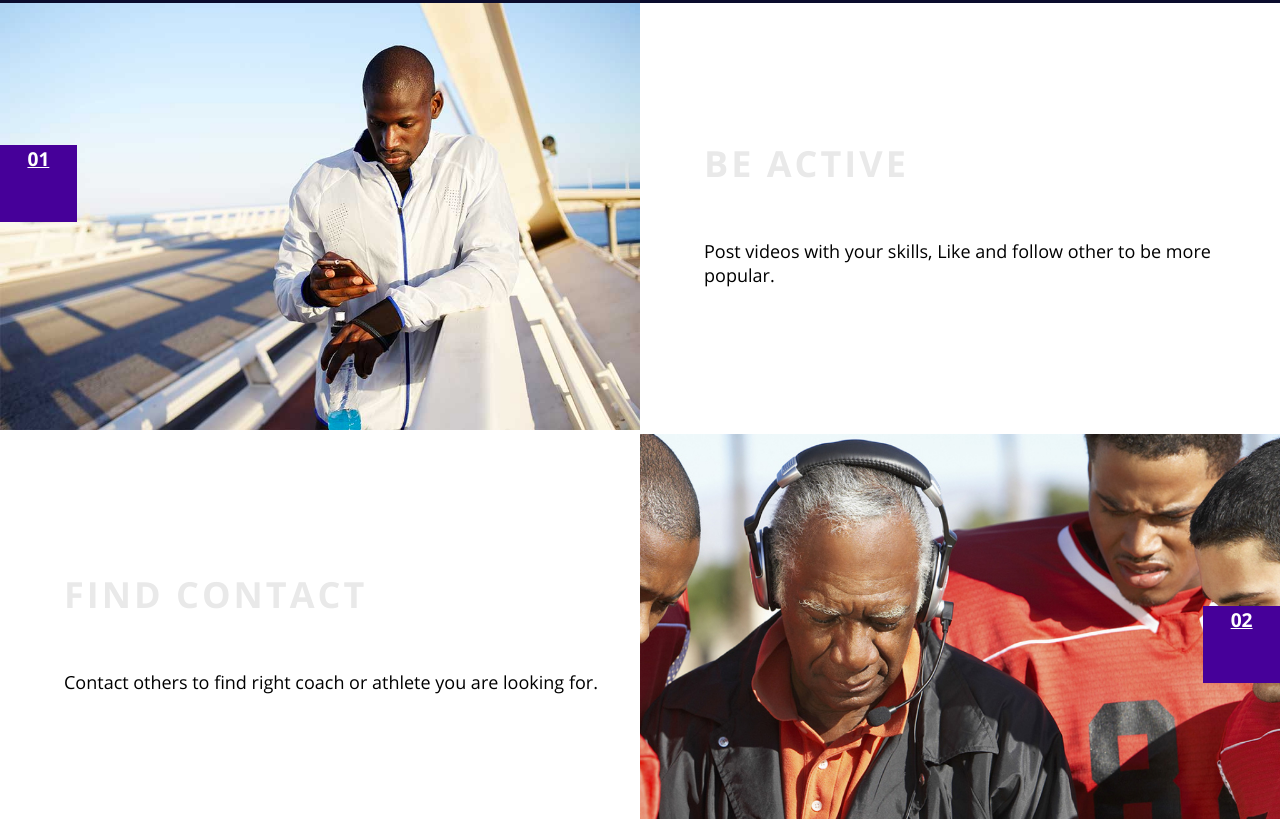
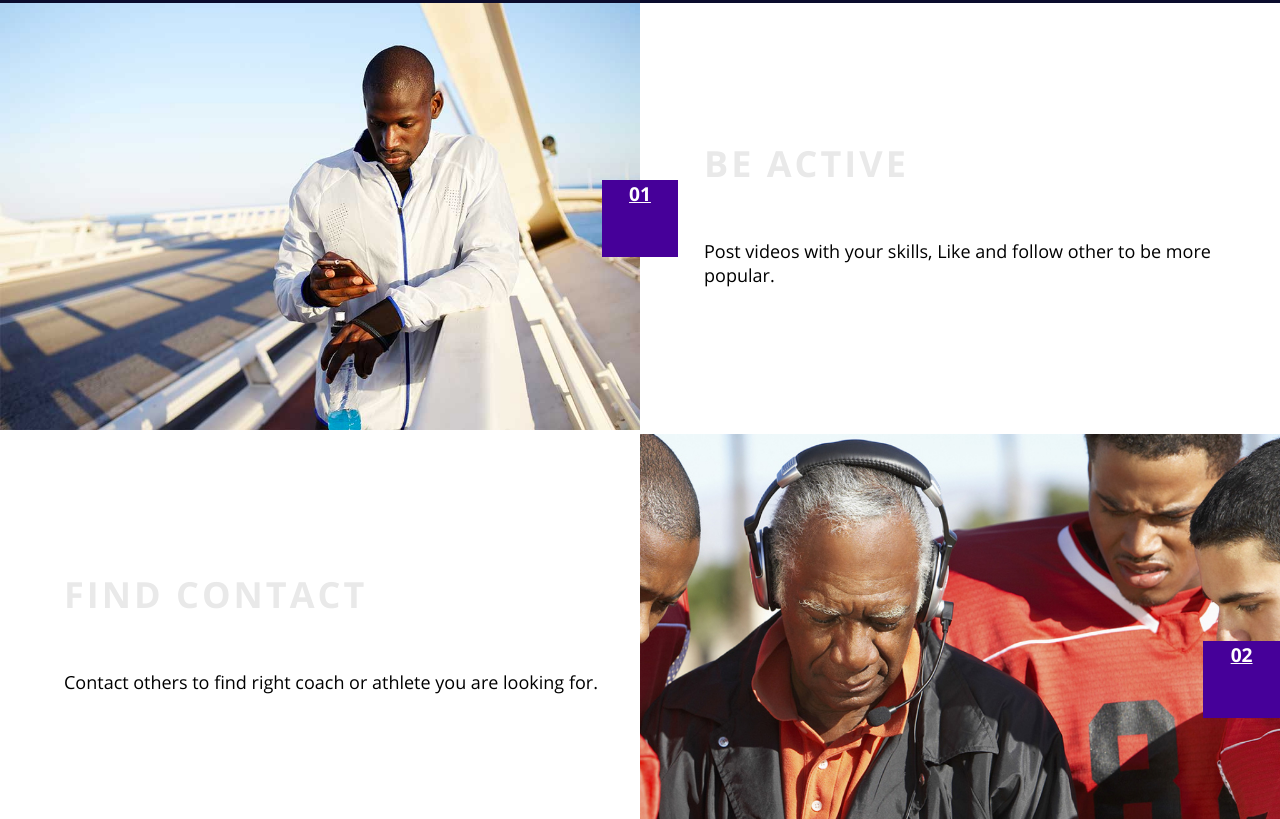
Before and after one commit to Katerenok/diplom, a plain HTML site: page index.html in a window 1280 px wide. Shown: the part 1941-2760 px from the top of the page. Drawn offline with Linux system fonts and the light colour scheme; files whose address does not match are found by name.

Commit message:
Update style.css

```diff
--- a/css/style.css
+++ b/css/style.css
@@ -517,7 +517,8 @@ p {
 
 	.number_block {
 		align-self: center;
-		margin-left: 0;
+		margin-left: calc(50% - 2em);
+		margin-top: auto;
 	}
 
 	.active_title {
```
